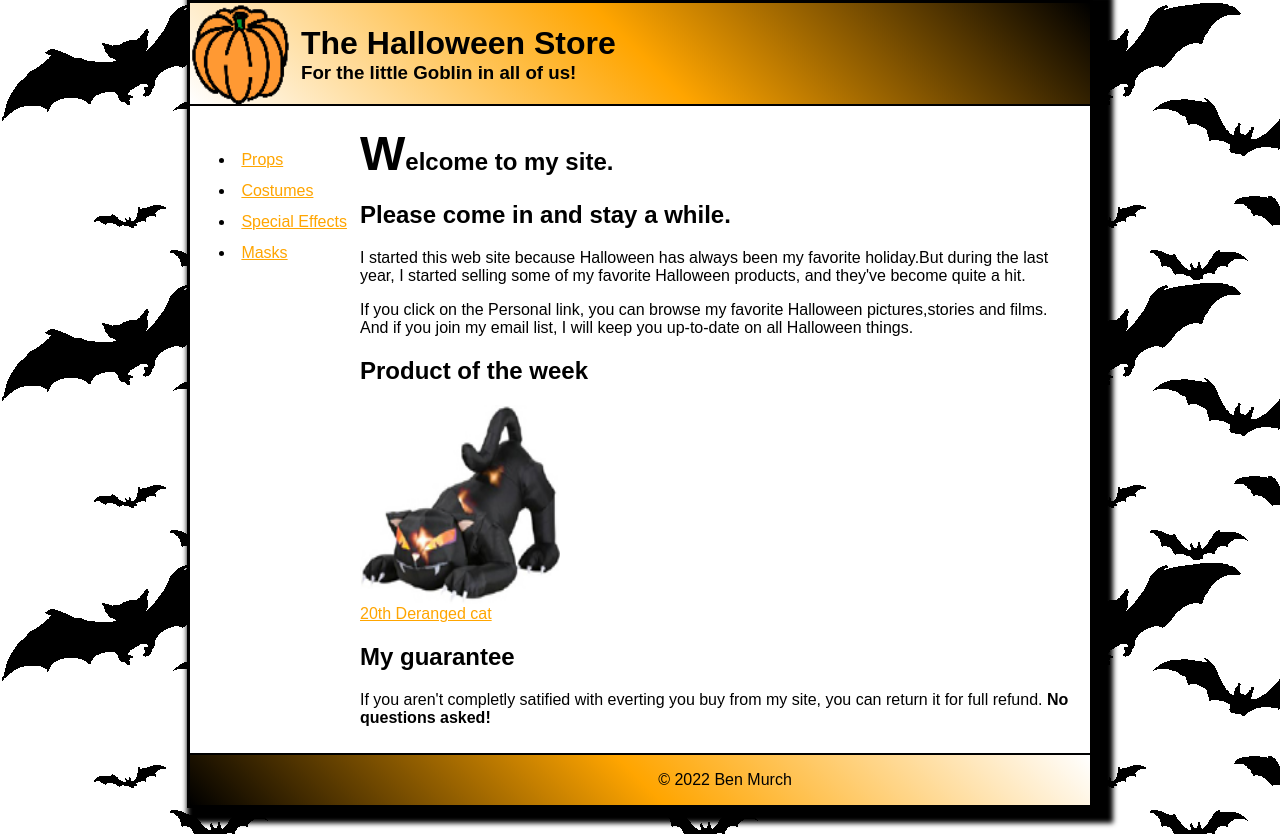
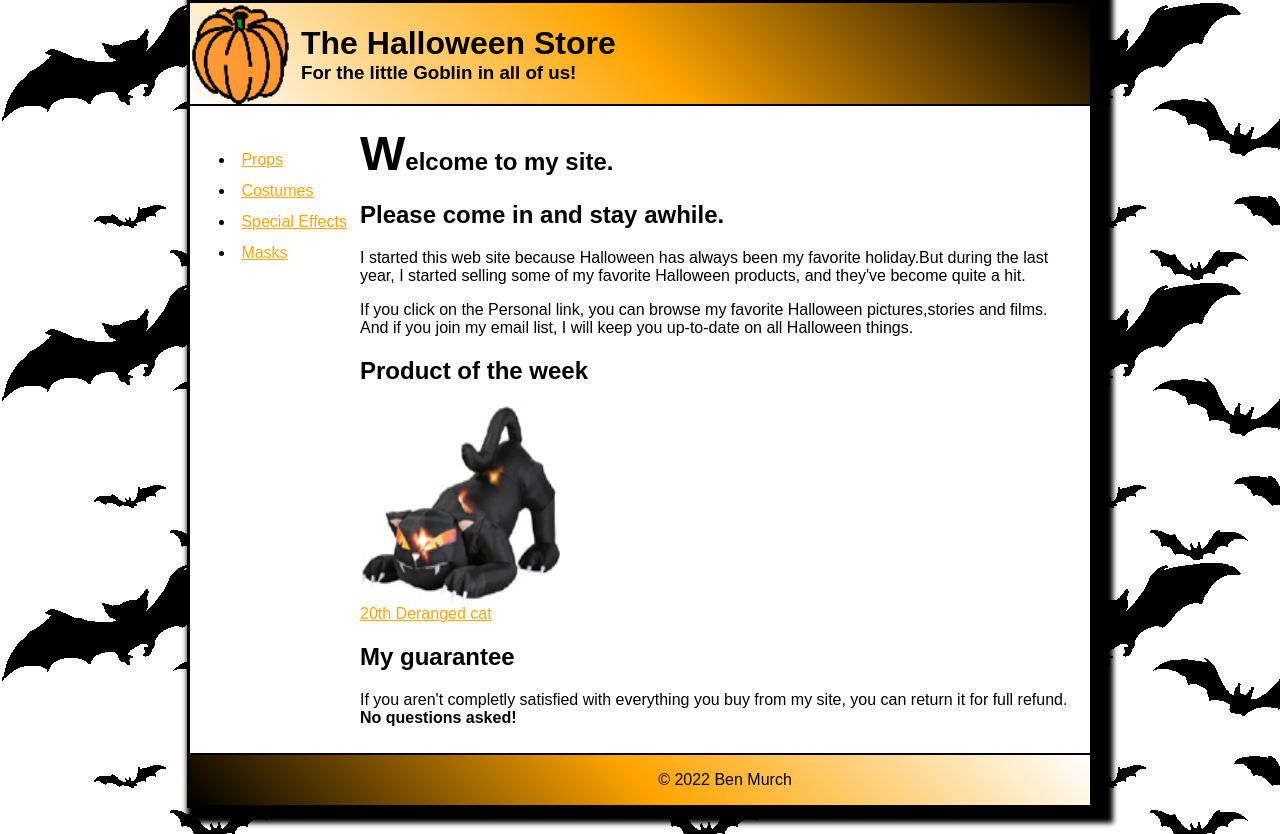
Before and after one commit to VanessaGVilla/final6, a plain HTML site: page index.html in a window 1280 px wide. Drawn offline with Linux system fonts and the light colour scheme.

Commit message:
Update index.html

```diff
--- a/index.html
+++ b/index.html
@@ -45,7 +45,7 @@
 
 <h1 class="h1">Welcome to my site.</h1>
 
-<h1>Please come in and stay a while.</h1>
+<h1>Please come in and stay awhile.</h1>
 
 <p>I started this web site because Halloween has always been my favorite holiday.But during the last year,
 
@@ -63,7 +63,7 @@ And if you join my email list, I will keep you up-to-date on all Halloween thing
 
 <h2>My guarantee</h2>
 
-<p>If you aren't completly satified with everting you buy from my site, you can return it for full refund.
+<p>If you aren't completly satisfied with everything you buy from my site, you can return it for full refund.
 
 <strong>No questions asked! </strong>
 
```
